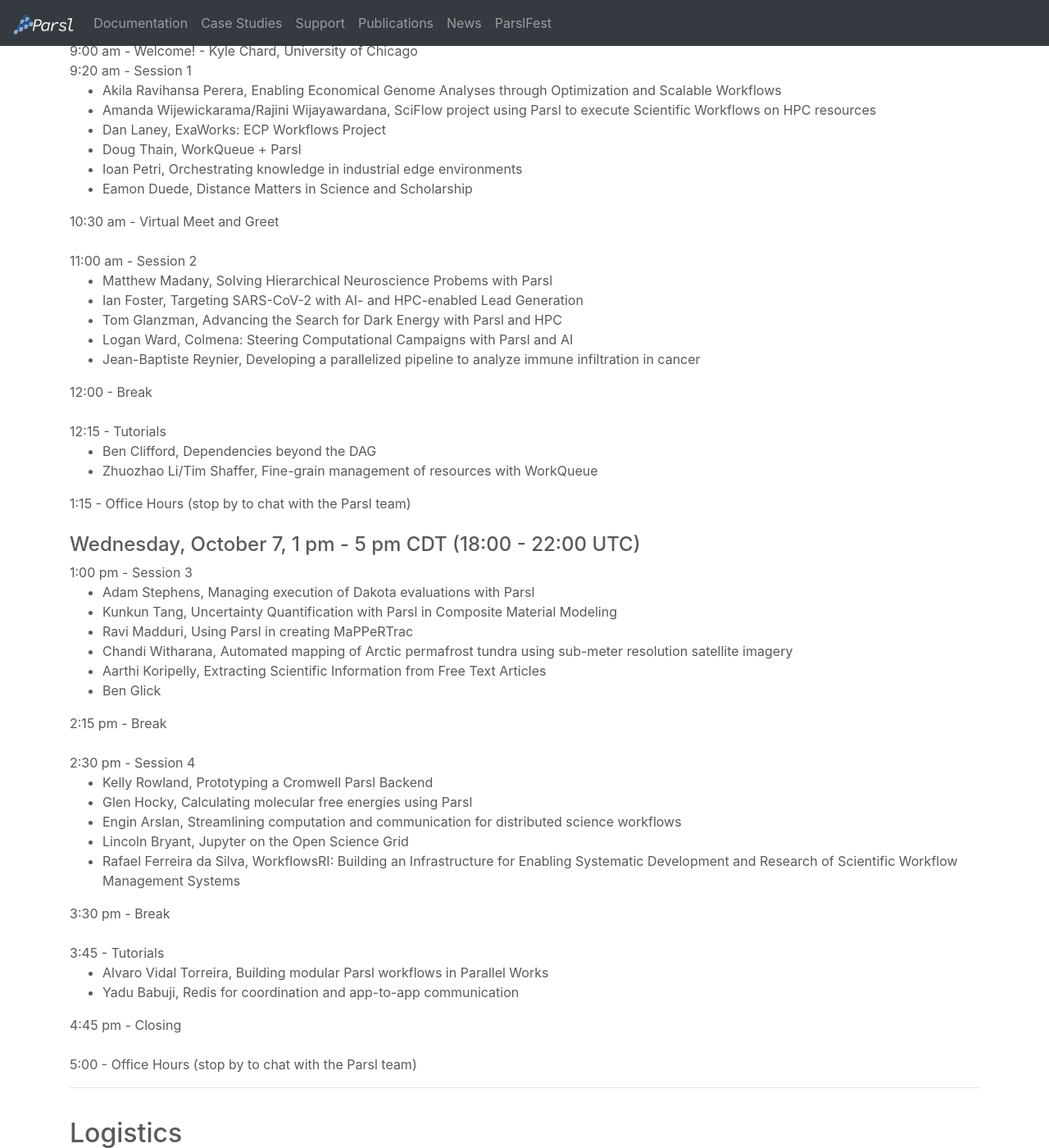
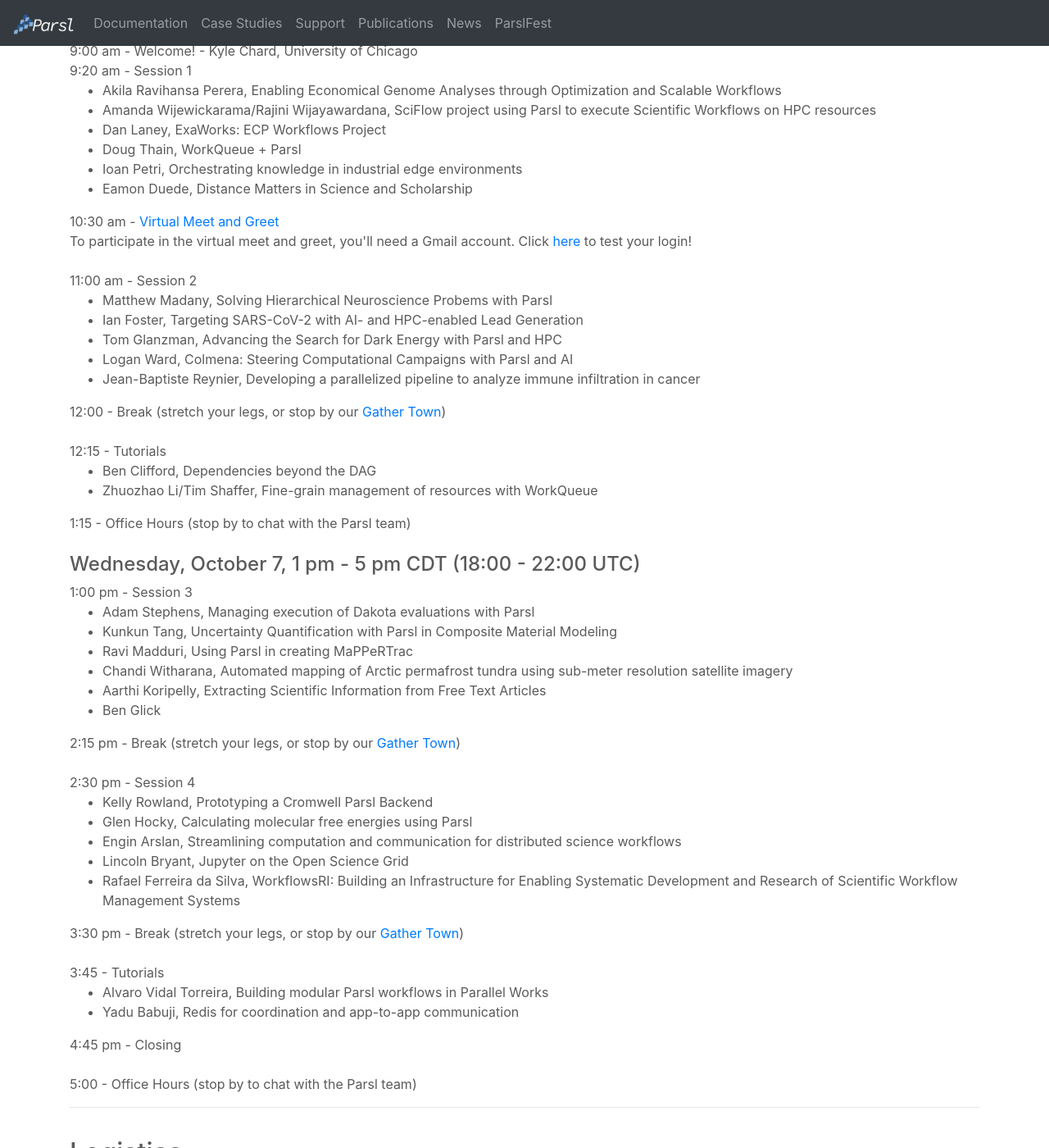
Before and after one commit to Parsl/parsl.github.io, a Jekyll site: the page built from parslfest2020.html, in a window 1280 px wide and 1400 px high, scrolled down 651 px. Shown: the whole window at 82% size. Built offline with Jekyll 4.4.1, drawn with Linux system fonts in a browser that asks for light colours.

Commit message:
Add icebreaker and gather town links

```diff
--- a/parslfest2020.html
+++ b/parslfest2020.html
@@ -46,7 +46,10 @@
 	<li>Eamon Duede, Distance Matters in Science and Scholarship</li>
       </ul>
 
-      10:30 am - Virtual Meet and Greet <br /><br />
+      10:30 am - <a href=https://icebreaker.video/events/sV6sA46xnlikezZYRxMk>Virtual Meet and Greet </a><br />
+      To participate in the virtual meet and greet, you'll need a Gmail
+      account. Click <a href=https://icebreaker.video/events/sV6sA46xnlikezZYRxMk>here</a>
+      to test your login!<br /><br />
 
       11:00 am - Session 2
       <ul>
@@ -57,7 +60,7 @@
 	<li>Jean-Baptiste Reynier, Developing a parallelized pipeline to analyze immune infiltration in cancer</li>
       </ul>
 
-      12:00 - Break <br /><br />
+      12:00 - Break (stretch your legs, or stop by our <a href='https://gather.town/app/9yEo30dEPHXRioKu/parslfest'>Gather Town</a>)<br /><br />
 
       12:15 - Tutorials
 	<ul>
@@ -81,7 +84,7 @@
 	<li>Ben Glick</li>
       </ul>
 
-      2:15 pm - Break <br /><br />
+      2:15 pm - Break (stretch your legs, or stop by our <a href='https://gather.town/app/9yEo30dEPHXRioKu/parslfest'>Gather Town</a>)<br /><br />
 
       2:30 pm - Session 4
       <ul>
@@ -92,7 +95,7 @@
 	<li>Rafael Ferreira da Silva, WorkflowsRI: Building an Infrastructure for Enabling Systematic Development and Research of Scientific Workflow Management Systems</li>
       </ul>
 
-      3:30 pm - Break <br /><br />
+      3:30 pm - Break (stretch your legs, or stop by our <a href='https://gather.town/app/9yEo30dEPHXRioKu/parslfest'>Gather Town</a>)<br /><br />
 
       3:45 - Tutorials
 	<ul>
```
